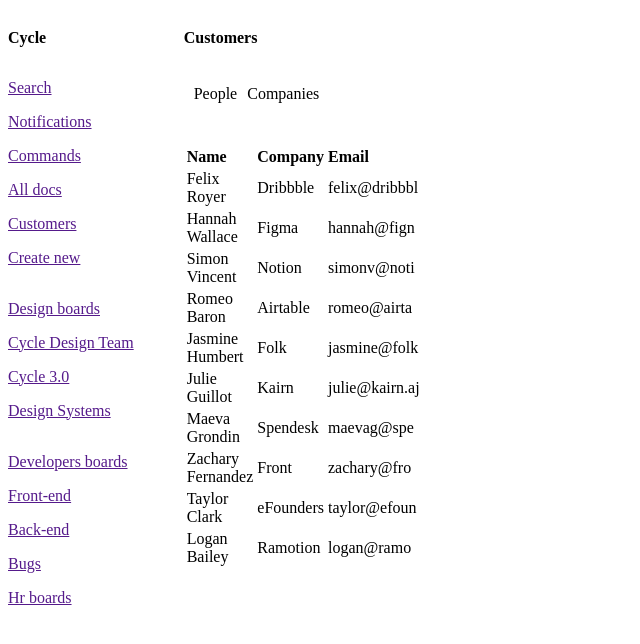
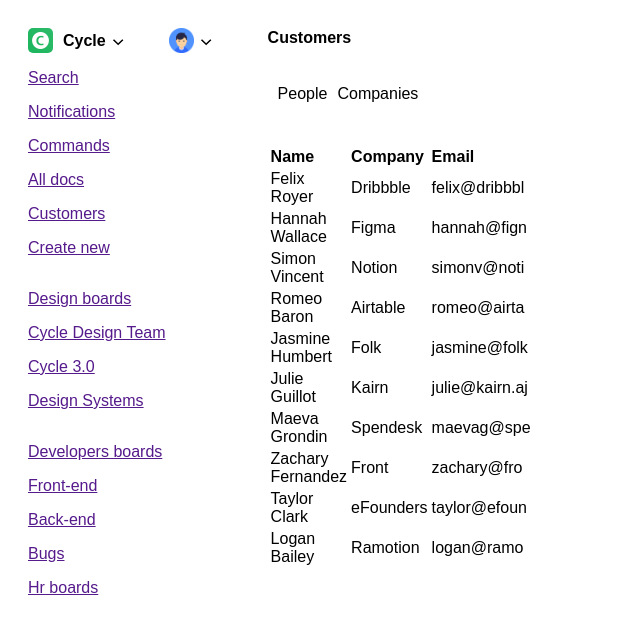
Before and after one commit to MrKOT92/customers, a plain HTML site: page index.html in a window 1280 px wide. Shown: the whole page, without its empty margins (0-640 px from the left). Drawn offline with Linux system fonts and the light colour scheme.

Commit message:
Sidebar menu with styles

```diff
--- a/index.html
+++ b/index.html
@@ -11,7 +11,19 @@
     <div class="together">
         <div class="all-menu">
             <div class="menu">
-                <h4 class="logo"> Cycle</h4>
+                <div class="header">
+                    <div class="logo">
+                        <img class="logo-image" src="./logo.png" />
+                        <h4 class="logo-name">Cycle</h4>
+                        <img class="logo-arrow" src="./arrow-down.svg" />
+                    </div>
+
+                    <div class="avatar">
+                        <img class="avatar-image" src="./avatar.png" />
+                        <img class="avatar-arrow" src="./arrow-down.svg" />
+                    </div>
+                </div>
+
                 <p><a href="">Search</a></p>
                 <p><a href="">Notifications</a></p>
                 <p><a href="">Commands</a></p>
--- a/style.css
+++ b/style.css
@@ -1,5 +1,29 @@
+body {
+  font-family: Arial;
+}
+.header {
+  display: flex;
+  align-items: center;
+  justify-content: space-between;
+}
 .logo {
-  padding-bottom: 10px;
+  display: flex;
+  align-items: center;
+}
+.logo-image {
+  height: 25px;
+  border-radius: 5px;
+  margin-right: 10px;
+}
+.logo-name {
+  margin: 0
+}
+.avatar {
+  align-items: center;
+  display: flex;
+}
+.avatar-image {
+  height: 25px;
 }
 .menu {
   padding-bottom: 1px;
@@ -13,7 +37,8 @@
 }
 .all-menu {
   display: inline-block;
-  padding-right: 50px;
+  width: 15%;
+  padding: 20px 50px 20px 20px;
 }
 .menu-customers {
   display: inline-block;
```
Also changed, not shown: arrow-down.svg (added), avatar.png (added), logo.png (added).
